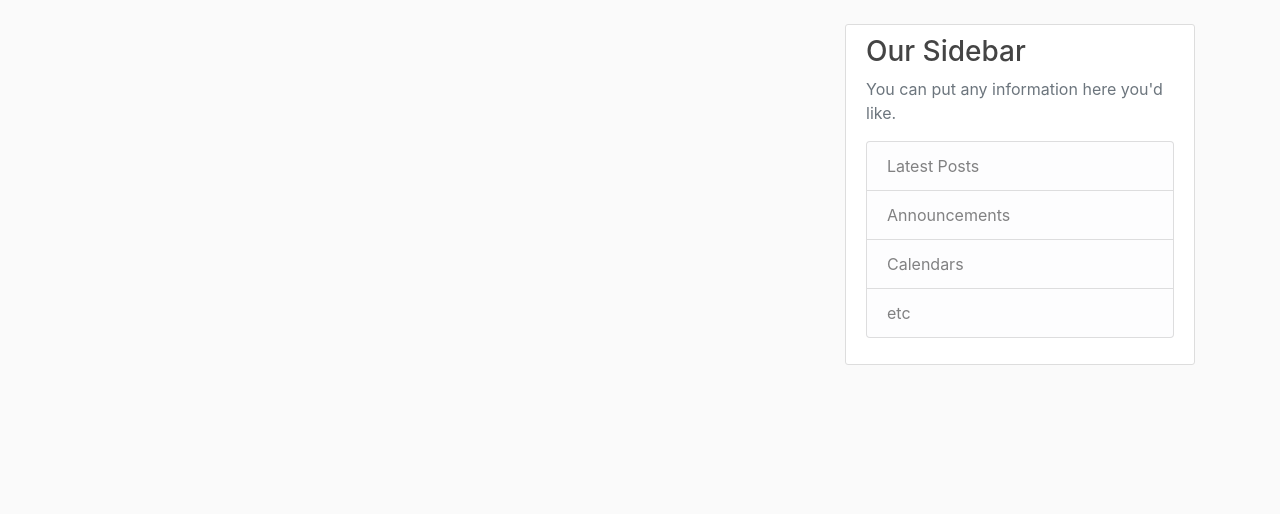
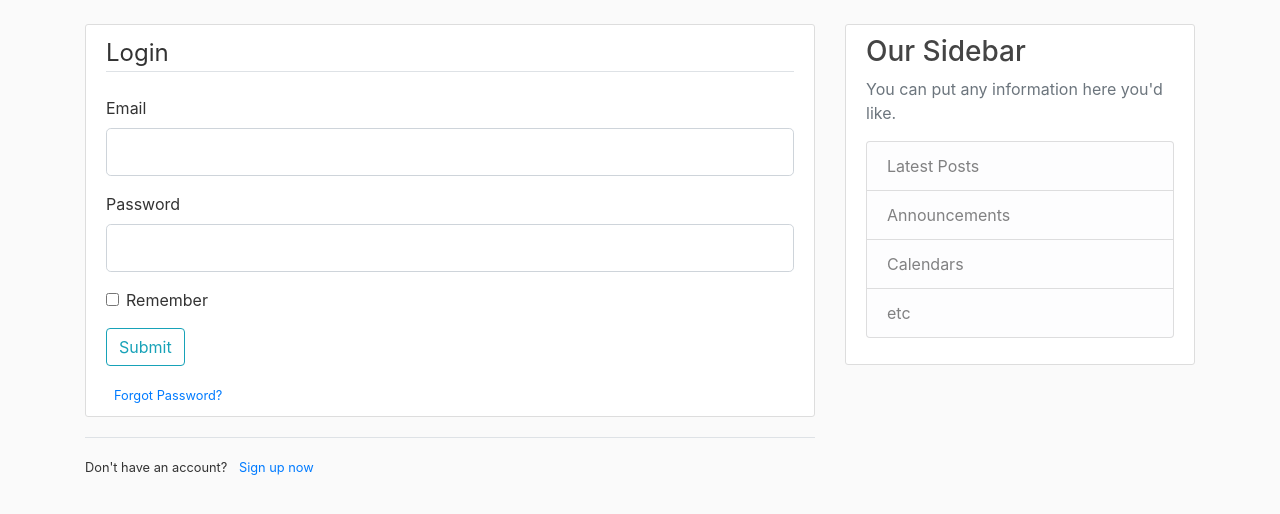
Before and after one commit to Mutembeijoe/personal_blog, a Python web app: template app/templates/login.html in a window 1280 px wide. Shown: the part 56-570 px from the top of the page. Run offline with Jinja, Linux system fonts and the light colour scheme; the template is opened without the code that fills it, so the values that code supplies are empty, except form fields; tables that the repository leaves empty hold one stand-in row (values such as "Sample post"); form fields are guessed from the names that the template uses; some libraries are stand-ins or nearby versions.

Commit message:
adds a login route and a login form

```diff
--- a/app/templates/login.html
+++ b/app/templates/login.html
@@ -1,4 +1,52 @@
 {% extends 'layout.html'%}
 {% block content %}
-
+    <div class="content-section">
+        <form action="" method="Post">
+            {{ form.hidden_tag() }}
+            <fieldset class="form-group">
+                <legend class="border-bottom mb-4">Login</legend>
+                 <div class="form-group">
+                    {{form.email.label(class="form-control-label")}}
+                    {% if form.email.errors %}
+                        {{form.email(class="form-control form-control-lg is-invalid")}}
+                        <div class="invalid-feedback">
+                            {% for error in form.email.errors %}
+                                <span>{{error}}</span>
+                            {% endfor %}
+                        </div>
+                    {% else %}
+                        {{form.email(class="form-control form-control-lg")}}
+                    {% endif %}
+                </div>
+                 <div class="form-group">
+                    {{form.password.label(class="form-control-label")}}
+                     {% if form.password.errors %}
+                        {{form.password(class="form-control form-control-lg is-invalid")}}
+                        <div class="invalid-feedback">
+                            {% for error in form.password.errors %}
+                                <span>{{error}}</span>
+                            {% endfor %}
+                        </div>
+                     {% else %}
+                        {{form.password(class="form-control form-control-lg")}}
+                    {% endif %}
+                </div>
+                <div class="form-check">
+                    {{form.remember(class="form-check-input")}}
+                    {{form.remember.label(class="form-check-label")}}
+                </div>
+            </fieldset>
+            <div class="form-group">
+                {{form.submit(class="btn btn-outline-info")}}
+            </div>
+            <small class="text-muted ml-2">
+                <a href="#"> Forgot Password?</a>
+            </small>
+        </form>
+    </div>
+    <div class="border-top pt-3">
+        <small class="test-muted">
+            Don't have an account? <a class="ml-2" href="{{url_for('users.register')}}">Sign up now</a>
+        </small>
+    </div>
 {% endblock %}
--- a/app/templates/register.html
+++ b/app/templates/register.html
@@ -65,7 +65,7 @@
     </div>
     <div class="border-top pt-3">
         <small class="test-muted">
-            Already have an Account? <a  class="ml-2" href="{{url_for('users.register')}}">Sign In</a>
+            Already have an Account? <a  class="ml-2" href="{{url_for('users.login')}}">Sign In</a>
         </small>
     </div>
 {% endblock %}
--- a/app/users/routes.py
+++ b/app/users/routes.py
@@ -1,5 +1,5 @@
 from flask import Blueprint, render_template, flash, redirect, url_for,request
-from app.users.forms import RegistrationForm
+from app.users.forms import RegistrationForm, LoginForm
 from app import bcrypt,db
 from app.models import User
 from flask_login import login_user,current_user
@@ -16,7 +16,7 @@ def register():
         db.session.add(user)
         db.session.commit()
         flash(f'Account was successfully created, you can now login!', "success")
-        return redirect(url_for('main.home'))
+        return redirect(url_for('users.home'))
     return render_template('register.html', form = form )
 
 @users.route("/login", methods = ['GET', 'POST'])
```
Also changed, not shown: app/users/forms.py (+8 -1 lines).
